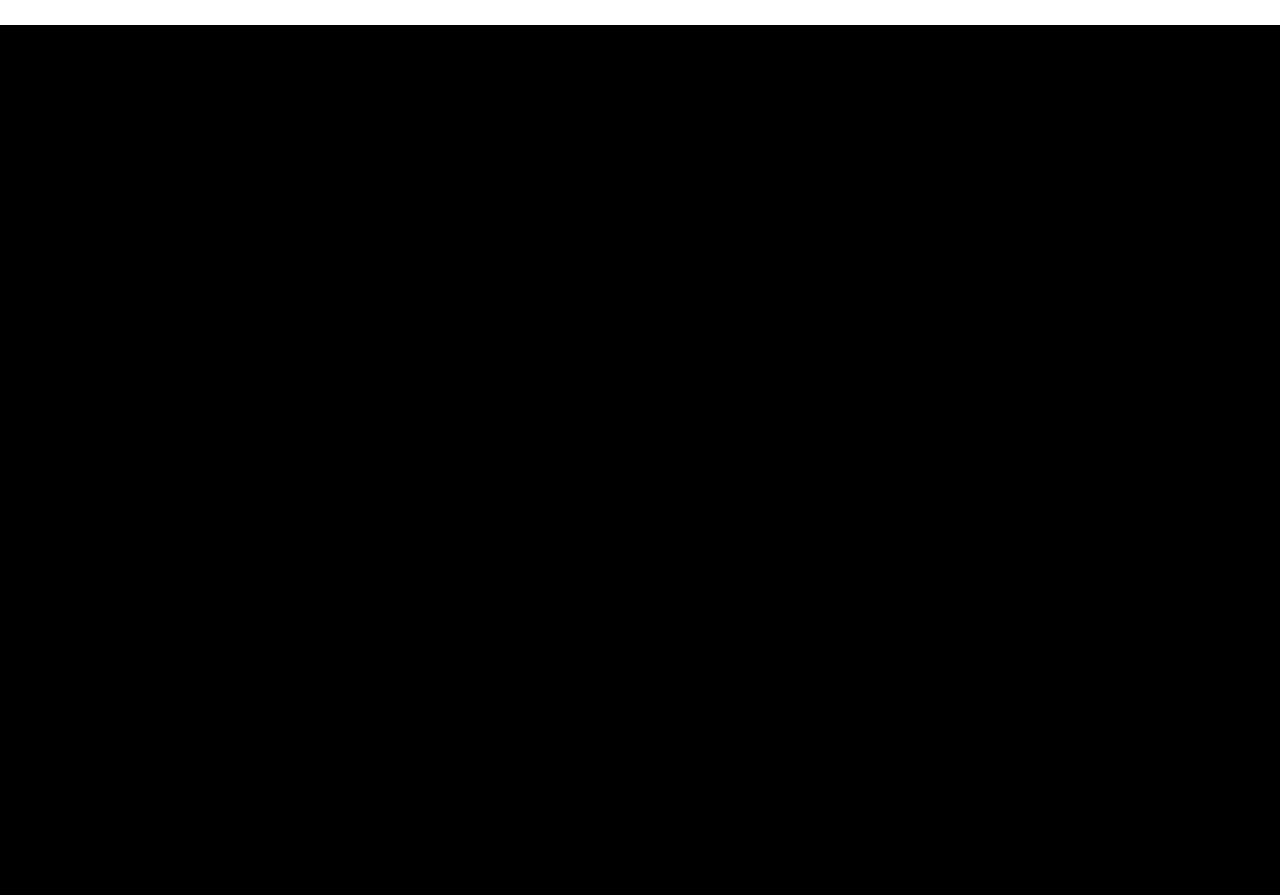
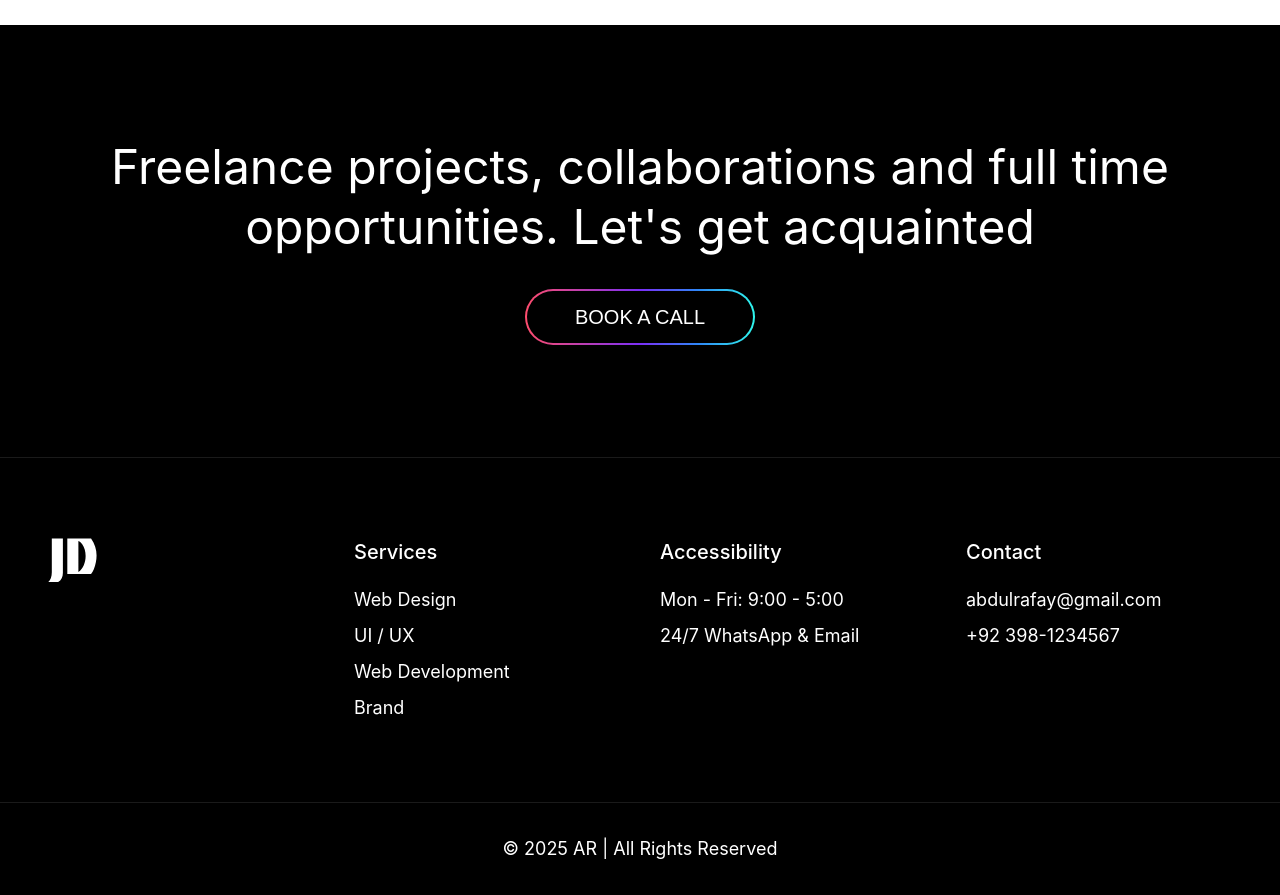
Before and after one commit to abdulrafayb/portfolio-website-v5, a React (Vite) app: page / in a window 1280 px wide. Shown: the part 3680-4575 px from the top of the page. Before the commit the page ends 3705 px from the top, so only its background shows below. Built offline with nearby package versions, Linux system fonts and the light colour scheme.

Commit message:
all sections done, now moving to animations

```diff
--- a/src/App.jsx
+++ b/src/App.jsx
@@ -1,19 +1,13 @@
 import Navbar from './components/Navbar';
 import Home from './pages/Home';
-import About from './sections/About';
-import Marquee from './sections/Marquee';
-import Services from './sections/Services';
-import Work from './sections/Work';
+import Footer from './components/Footer';
 
 function App() {
   return (
     <>
       <Navbar />
       <Home />
-      <About />
-      <Services />
-      <Work />
-      <Marquee />
+      <Footer />
     </>
   );
 }
--- /dev/null
+++ b/src/components/CTA.jsx
@@ -0,0 +1,15 @@
+import GradientButton from './GradientButton';
+
+function CTA() {
+  return (
+    <div className='main-container py-20 lg:py-28 h-full flex flex-col gap-8 justify-center items-center'>
+      <h4 className='max-w-6xl text-2xl lg:text-5xl text-center leading-tight'>
+        Freelance projects, collaborations and full time opportunities. Let's
+        get acquainted
+      </h4>
+      <GradientButton text='Book a Call' link='/' />
+    </div>
+  );
+}
+
+export default CTA;
--- /dev/null
+++ b/src/components/Footer.jsx
@@ -0,0 +1,64 @@
+import Logo from '/public/logo.svg';
+
+function Footer() {
+  return (
+    <>
+      <div className='max-w-[1500px] m-auto h-px bg-white opacity-10' />
+
+      <footer className='main-container grid md:grid-cols-2 lg:grid-cols-4 gap-10 py-20'>
+        <img src={Logo} alt='' />
+        <div>
+          <h5 className='font-medium mb-5'>Services</h5>
+          <ul className='flex flex-col gap-2 text-base lg:text-lg'>
+            <li>
+              <a href=''>Web Design</a>
+            </li>
+            <li>
+              <a href=''>UI / UX</a>
+            </li>
+            <li>
+              <a href=''>Web Development</a>
+            </li>
+            <li>
+              <a href=''>Brand</a>
+            </li>
+          </ul>
+        </div>
+
+        <div>
+          <h5 className='font-medium mb-5'>Accessibility</h5>
+          <ul className='flex flex-col gap-2 text-base lg:text-lg'>
+            <li>
+              <a href=''>Mon - Fri: 9:00 - 5:00</a>
+            </li>
+            <li>
+              <a href=''>24/7 WhatsApp & Email</a>
+            </li>
+          </ul>
+        </div>
+
+        <div>
+          <h5 className='font-medium mb-5'>Contact</h5>
+          <ul className='flex flex-col gap-2 text-base lg:text-lg'>
+            <li>
+              <a href=''>abdulrafay@gmail.com</a>
+            </li>
+            <li>
+              <a href=''>+92 398-1234567</a>
+            </li>
+          </ul>
+        </div>
+      </footer>
+
+      <div className='max-w-[1500px] m-auto h-px bg-white opacity-10' />
+
+      <div className='main-container text-center py-6 lg:py-8'>
+        <div className='text-base lg:text-lg'>
+          © 2025 AR | All Rights Reserved
+        </div>
+      </div>
+    </>
+  );
+}
+
+export default Footer;
--- a/src/components/ProjectsData.jsx
+++ b/src/components/ProjectsData.jsx
@@ -2,25 +2,29 @@ export const projectsData = [
   {
     id: 1,
     name: 'Project One',
-    image: 'Description for project one.',
+    image:
+      'https://img.freepik.com/premium-vector/landing-page-template_440410-494.jpg',
     link: '',
   },
   {
     id: 2,
     name: 'Project Two',
-    image: 'Description for project two.',
+    image:
+      'https://img.freepik.com/premium-psd/flat-design-e-commerce-landing-page-template_23-2151219755.jpg',
     link: '',
   },
   {
     id: 3,
     name: 'Project Three',
-    image: 'Description for project three.',
+    image:
+      'https://img.freepik.com/free-vector/travel-booking-app-with-airplane-reservation_23-2148626981.jpg',
     link: '',
   },
   {
     id: 4,
-    name: 'Project Three',
-    image: 'Description for project three.',
+    name: 'Project Four',
+    image:
+      'https://img.freepik.com/premium-vector/clean-professional-corporate-brand-identity-mockup-stationary-set_616632-4755.jpg',
     link: '',
   },
 ];
--- a/src/pages/Home.jsx
+++ b/src/pages/Home.jsx
@@ -1,9 +1,19 @@
 import Hero from '../sections/Hero';
+import About from '../sections/About';
+import Services from '../sections/Services';
+import Work from '../sections/Work';
+import Marquee from '../sections/Marquee';
+import CTA from '../components/CTA';
 
 function Home() {
   return (
     <>
       <Hero />
+      <About />
+      <Services />
+      <Work />
+      <Marquee />
+      <CTA />
     </>
   );
 }
```
